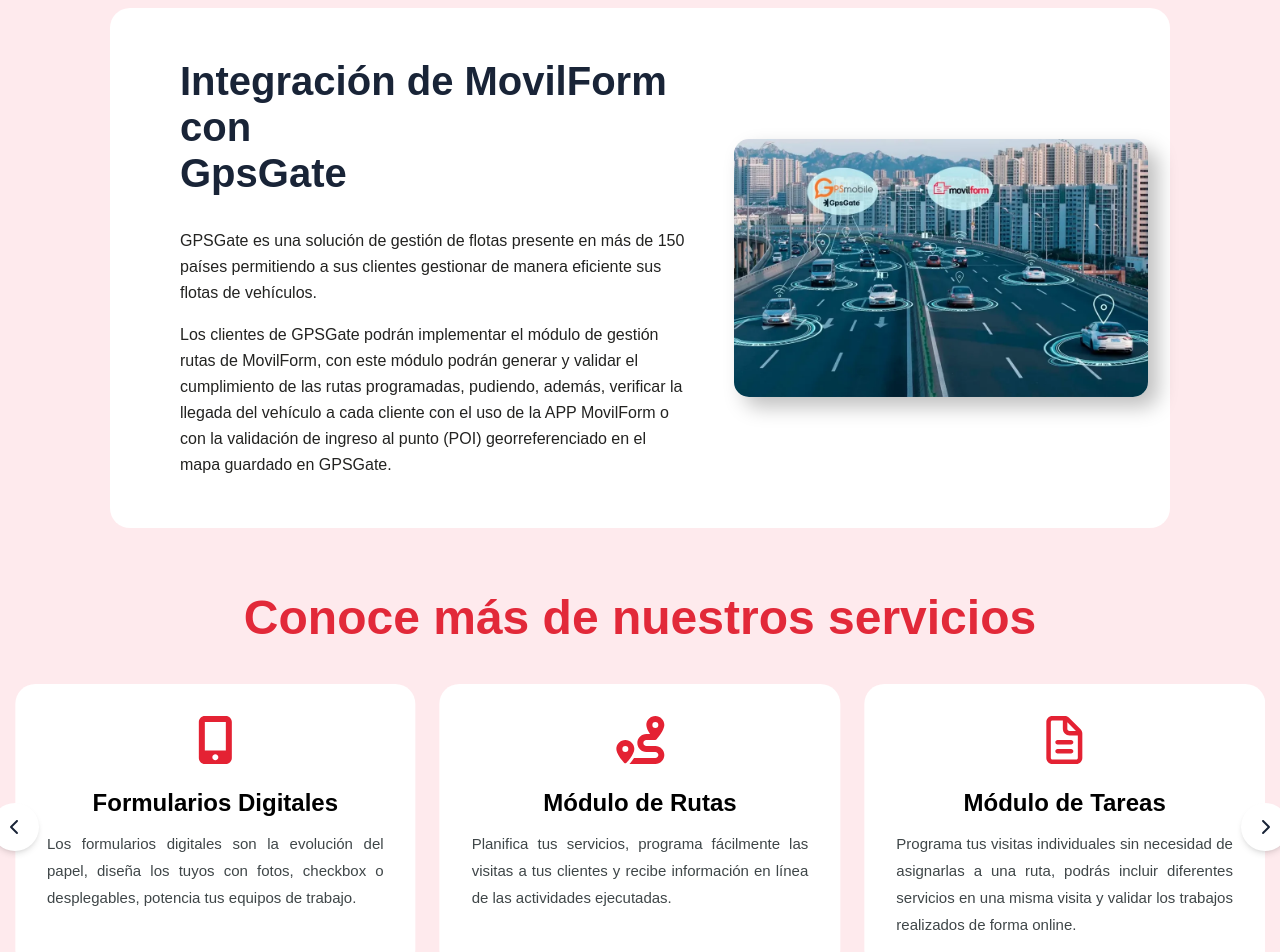
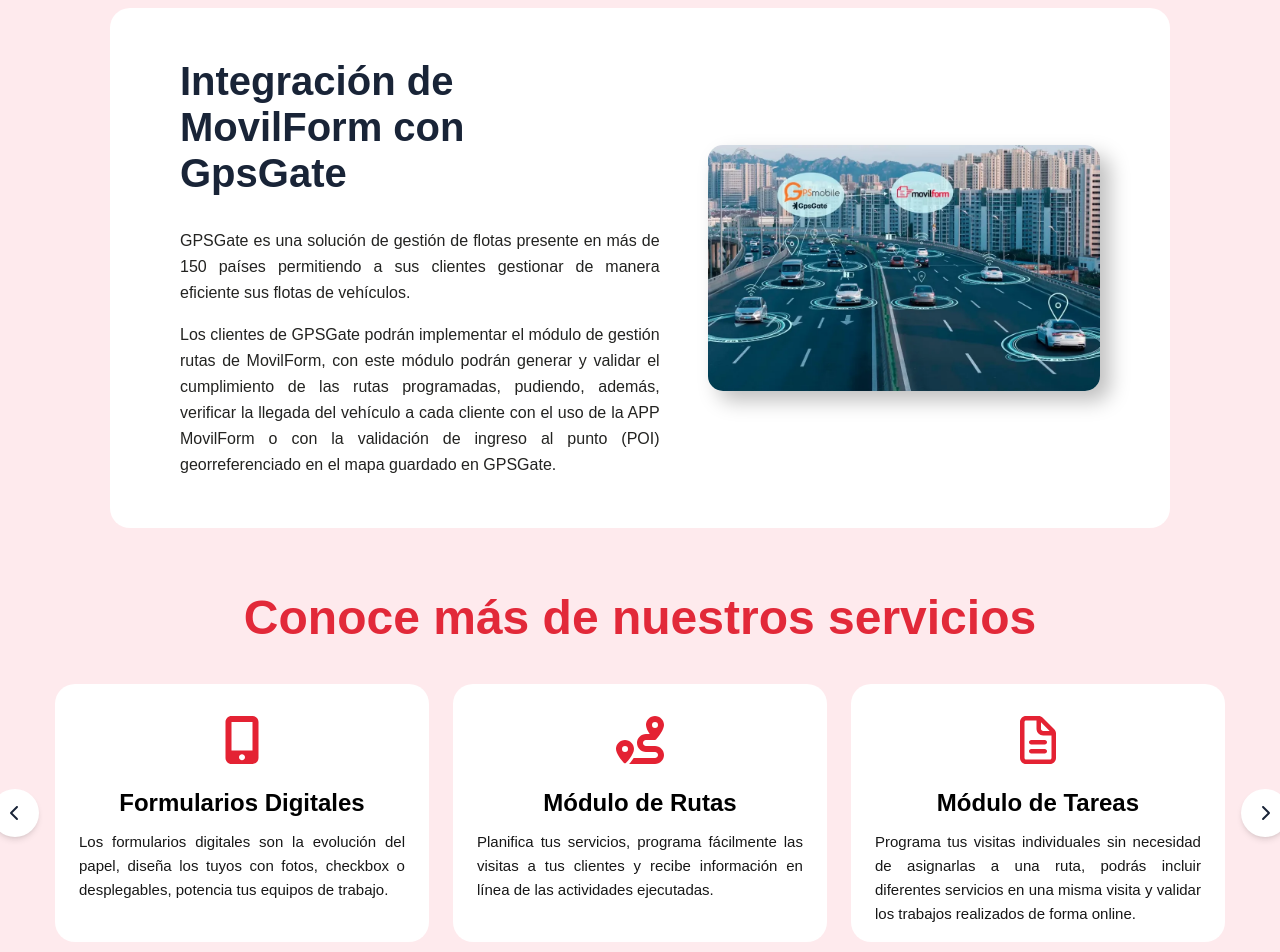
Before and after one commit to JeanGeros/movilform-gonarm, a Next.js app: page /servicios/integraciones in a window 1280 px wide. Shown: the part 1260-2212 px from the top of the page. Built offline with nearby package versions, Linux system fonts and the light colour scheme; a web font is replaced by a local one.

Commit message:
fix: corregir grid de FeatureSection con unidades fr y agregar text-justify

```diff
--- a/app/components/FeatureSection.tsx
+++ b/app/components/FeatureSection.tsx
@@ -30,7 +30,7 @@
       <Image
         src={imageSrc}
         alt={imageAlt}
-        width={600}
+        width={500}
         height={400}
         className={`w-full h-full ${imageContain ? "object-contain" : "object-cover"}`}
       />
@@ -42,7 +42,7 @@
       <h2 className="font-satoshi text-[40px] font-extrabold text-[#192437] leading-[46px]">
         {title}
       </h2>
-      <div className="font-satoshi mt-8 text-[16px] text-[#232321] leading-[26px] space-y-4">
+      <div className="font-satoshi text-justify mt-8 text-[16px] text-[#232321] leading-[26px] space-y-4">
         {children}
       </div>
     </div>
@@ -50,7 +50,7 @@
 
   return (
     <section className="bg-white rounded-[20px] px-[70px] py-[50px]">
-      <div className={`grid gap-12 items-center ${imagePosition === "left" ? "grid-cols-[45%_55%]" : "grid-cols-[55%_45%]"}`}>
+      <div className={`grid gap-12 items-center ${imagePosition === "left" ? "grid-cols-[9fr_11fr]" : "grid-cols-[11fr_9fr]"}`}>
         {imagePosition === "left" ? (
           <>
             {imageBlock}
--- a/app/components/ServicesCarousel.tsx
+++ b/app/components/ServicesCarousel.tsx
@@ -118,7 +118,7 @@
           <FontAwesomeIcon icon={faChevronLeft} className="w-5 h-5 text-[#192437]" />
         </button>
 
-        <div className="overflow-hidden">
+        <div className="overflow-hidden mx-10">
           <div
             ref={trackRef}
             className="flex"
@@ -133,7 +133,7 @@
                 key={s.key}
                 href={s.href}
                 data-card
-                className="bg-white rounded-[20px] p-8 flex flex-col items-center text-center hover:shadow-lg transition-shadow"
+                className="bg-white rounded-[20px] px-6 pt-8 pb-4 flex flex-col items-center text-center hover:shadow-lg transition-shadow"
                 style={{
                   flex: `0 0 calc((100% - ${GAP * (VISIBLE - 1)}px) / ${VISIBLE})`,
                 }}
@@ -142,7 +142,7 @@
                 <h3 className="font-satoshi mt-6 text-[24px] font-bold text-black leading-[30px]">
                   {s.title}
                 </h3>
-                <p className="font-satoshi mt-3 text-[15px] font-medium text-[#3f4648] text-justify leading-[27px]">
+                <p className="font-satoshi mt-3 text-[15px] font-medium text-[#00000] text-justify tracking-[0px] leading-[24px]">
                   {s.description}
                 </p>
               </a>
```
